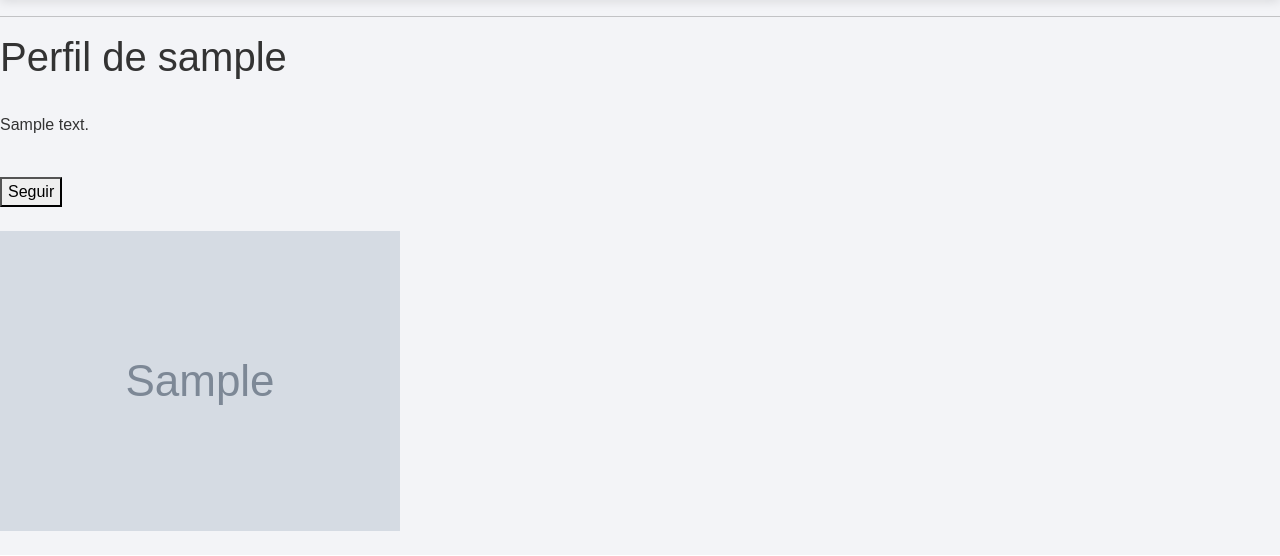
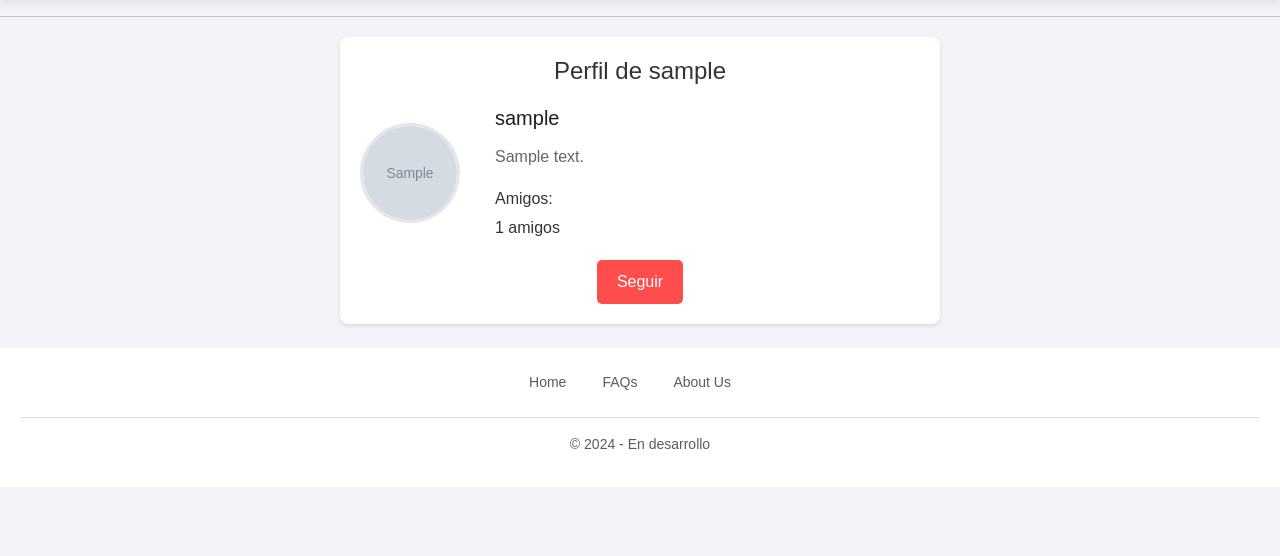
Before and after one commit to Diana-GR/RedSocial-CTC, a Django app: page /profile/1/ in a window 1280 px wide. Shown: the part 66-622 px from the top of the page. Run offline with Django 5.2, Linux system fonts and the light colour scheme; a user stored in the database is signed in; tables that the repository leaves empty hold one stand-in row (values such as "Sample post"); grey boxes marked "Sample" are stand-in pictures.

Commit message:
follow working on console

```diff
--- a/posts/models.py
+++ b/posts/models.py
@@ -1,11 +1,17 @@
 from django.db import models
 from django.contrib.auth.models import User  # Django ya lo tiene implementado
 
+# Agregar el campo 'seguir' al modelo User
 User.add_to_class(
     "seguir",
     models.ManyToManyField(
         "self", symmetrical=False, related_name="seguidores", blank=True
     ),
+)
+
+# Agregar la propiedad 'numero_de_amigos' al modelo User
+User.add_to_class(
+    "numero_de_amigos", property(lambda u: Amistad.objects.filter(usuario=u).count())
 )
 
 
--- a/posts/templates/index.html
+++ b/posts/templates/index.html
@@ -8,7 +8,7 @@
     <link href="https://cdn.jsdelivr.net/npm/bootstrap@5.3.3/dist/css/bootstrap.min.css" rel="stylesheet" integrity="sha384-QWTKZyjpPEjISv5WaRU9OFeRpok6YctnYmDr5pNlyT2bRjXh0JMhjY6hW+ALEwIH" crossorigin="anonymous">
     <link rel="stylesheet" href="{% static "index.css" %}"/>
       <link rel="stylesheet" href="{% static "style.css" %}"/>
-      <link rel="stylesheet" type="text/css" href="{% static 'css/edit-profile.css' %}">
+      {% comment %} <link rel="stylesheet" type="text/css" href="{% static 'css/edit-profile.css' %}"> {% endcomment %}
   </head>
   <body>
     <header>
--- a/posts/templates/profile2.html
+++ b/posts/templates/profile2.html
@@ -1,9 +1,35 @@
 {% extends "index.html" %} {% block "content" %}
+<div class="profile-container">
+  <div class="profile-header">
     <h1>Perfil de {{ user.username }}</h1>
-<br />
-<p>{{profile.biography}}</p>
-<br />
-{% if request.user in profile.user.amigos.all %}
+  </div>
+
+  <div class="profile-info">
+    <div class="profile-avatar">
+      {% if profile.avatar %}
+      <img
+        class="rounded-circle avatar"
+        src="{{ profile.avatar.url }}"
+        alt="Avatar"
+      />
+      {% else %}
+      <p>Sin foto de perfil.</p>
+      {% endif %}
+    </div>
+
+    <div class="profile-details">
+      {% comment %}
+      <h2>{{ request.user.username }}</h2>
+      {% endcomment %}
+      <h2>{{ user.username }}</h2>
+      <p>{{ profile.biography }}</p>
+      <h6>Amigos:</h6>
+      <a>{{ user.numero_de_amigos }} amigos</a>
+    </div>
+  </div>
+
+  <div class="profile-actions">
+    {% if sigue_al_usuario %}
     <!-- Si el usuario autenticado ya sigue al perfil -->
     <form method="POST" action="{% url 'seguirUser' profile.user.id %}">
       {% csrf_token %}
@@ -16,10 +42,6 @@
       <button type="submit">Seguir</button>
     </form>
     {% endif %}
-
-<br />
-{%if profile.avatar%}
-<img src="{{profile.avatar.url}}" alt="Avatar" />
-{%else%}
-<p>No avatar uploades.</p>
-{%endif%} {% endblock%}
+  </div>
+</div>
+{% endblock%}
--- a/posts/views.py
+++ b/posts/views.py
@@ -129,7 +129,12 @@ def profile(request, user_id=None):
         template = "profile.html"
 
     profile, created = Profile.objects.get_or_create(user=user)
-    return render(request, template, {"profile": profile, "user": user})
+    sigue_al_usuario = request.user in user.seguidores.all()
+    return render(
+        request,
+        template,
+        {"profile": profile, "user": user, "sigue_al_usuario": sigue_al_usuario},
+    )
 
 
 # def profile(request):
@@ -194,6 +199,7 @@ def seguirUsers(request, user_id):
     perfil_a_seguir = get_object_or_404(User, id=user_id)
 
     if request.user == perfil_a_seguir:
+        print("El usuario está intentando seguirse a sí mismo.")
         return redirect("profile")  # No permitir que un usuario se siga a sí mismo
 
     amistad, created = Amistad.objects.get_or_create(
@@ -201,6 +207,7 @@ def seguirUsers(request, user_id):
     )
 
     if not created:
+        print(f"{request.user.username} dejó de seguir a {perfil_a_seguir.username}.")
         amistad.delete()  # Si ya existe una amistad, eliminarla (dejar de seguir)
 
     return redirect("profile_otros", user_id=user_id)
@@ -225,36 +232,6 @@ def seguirUser(request, user_id):
         print(f"{request.user.username} dejó de seguir a {perfil_a_seguir.username}.")
 
     return redirect("profile_otros", user_id=user_id)
-    # if not request.user.is_authenticated:
-    #     return redirect("login")  # Redirige al login si no está autenticado
-
-    # perfil_usuario = get_object_or_404(Profile, user_id=user_id)
-    # if request.user == perfil_usuario.user:
-    #     return HttpResponse("No puedes seguirte a ti mismo.", status=400)
-
-    # if request.user in perfil_usuario.user.amistades.all():
-    #     # Si el usuario ya sigue a este perfil, dejar de seguir
-    #     perfil_usuario.user.amistades.remove(request.user)
-    # else:
-    #     # Si el usuario no sigue a este perfil, seguir
-    #     perfil_usuario.user.amistades.add(request.user)
-    # if not request.user.is_authenticated:
-    #     return redirect("login")
-
-    # usuario_a_seguir = get_object_or_404(User, id=user_id)
-
-    # # Verifica si el usuario ya está siguiendo a este usuario
-    # if request.user != usuario_a_seguir:
-    #     amistad, created = Amistad.objects.get_or_create(
-    #         usuario=request.user, amigo=usuario_a_seguir
-    #     )
-    #     # En caso de que la amistad ya exista, no se crea una nueva
-    #     if not created:
-    #         amistad.delete()  # Si ya existe, se elimina la relación
-
-    return redirect(
-        request.META.get("HTTP_REFERER", "home")
-    )  # modificar a donde redirigir //  redirect("home")
 
 
 def buscar(request):
```
Also changed, not shown: posts/migrations/0011_alter_post_title.py (added). Lines whose indentation alone changed are shown as unchanged.
